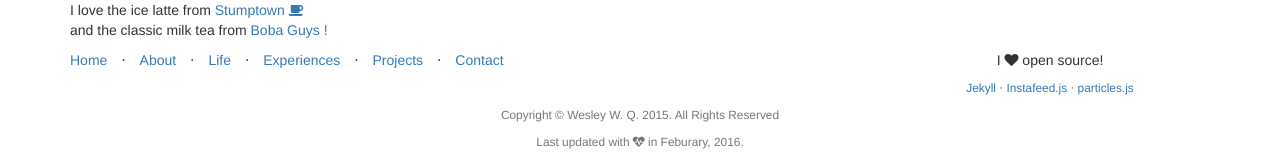
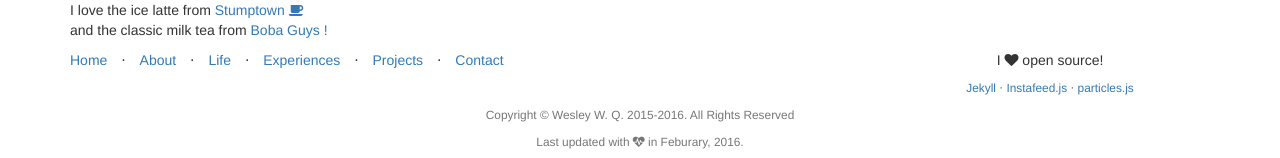
Before and after one commit to WesleyyC/wesleyyc.github.io, a Jekyll site: the page built from _posts/10-1-1-pro.markdown, in a window 1280 px wide and 900 px high, scrolled down 1082 px. Shown: the part 739-897 px from the top of the window. Built offline with Jekyll 4.4.1, drawn with Linux system fonts in a browser that asks for light colours; nearby versions of some CDN libraries; library files that are not in the unit come from our copies.

Commit message:
Update footer.html

```diff
--- a/_includes/footer.html
+++ b/_includes/footer.html
@@ -32,12 +32,12 @@
             </div>
             <div class="col-md-4" align="center">
                 <ul> <p> I <i class="fa fa-heart"></i> open source!</p> </ul>
-                <ul class="copyright text-muted small"> <a href="http://jekyllrb.com/" target="_blank">Jekyll</a> &sdot; <a href="http://instafeedjs.com/">Instafeed.js</a> &sdot; <a href="http://http://vincentgarreau.com/particles.js/">particles.js</a> </ul>
+                <ul class="copyright text-muted small"> <a href="http://jekyllrb.com/" target="_blank">Jekyll</a> &sdot; <a href="http://instafeedjs.com/">Instafeed.js</a> &sdot; <a href="http://vincentgarreau.com/particles.js">particles.js</a> </ul>
 
             </div>
         </div>
         <div align="center" class="row">
-            <p class="copyright text-muted small">Copyright &copy; {{ site.title }} 2015. All Rights Reserved</p>
+            <p class="copyright text-muted small">Copyright &copy; {{ site.title }} 2015-2016. All Rights Reserved</p>
             <p class="copyright text-muted small">Last updated with <i class="fa fa-heartbeat"></i> in Feburary, 2016.</p>
         </div>
     </div>
```
